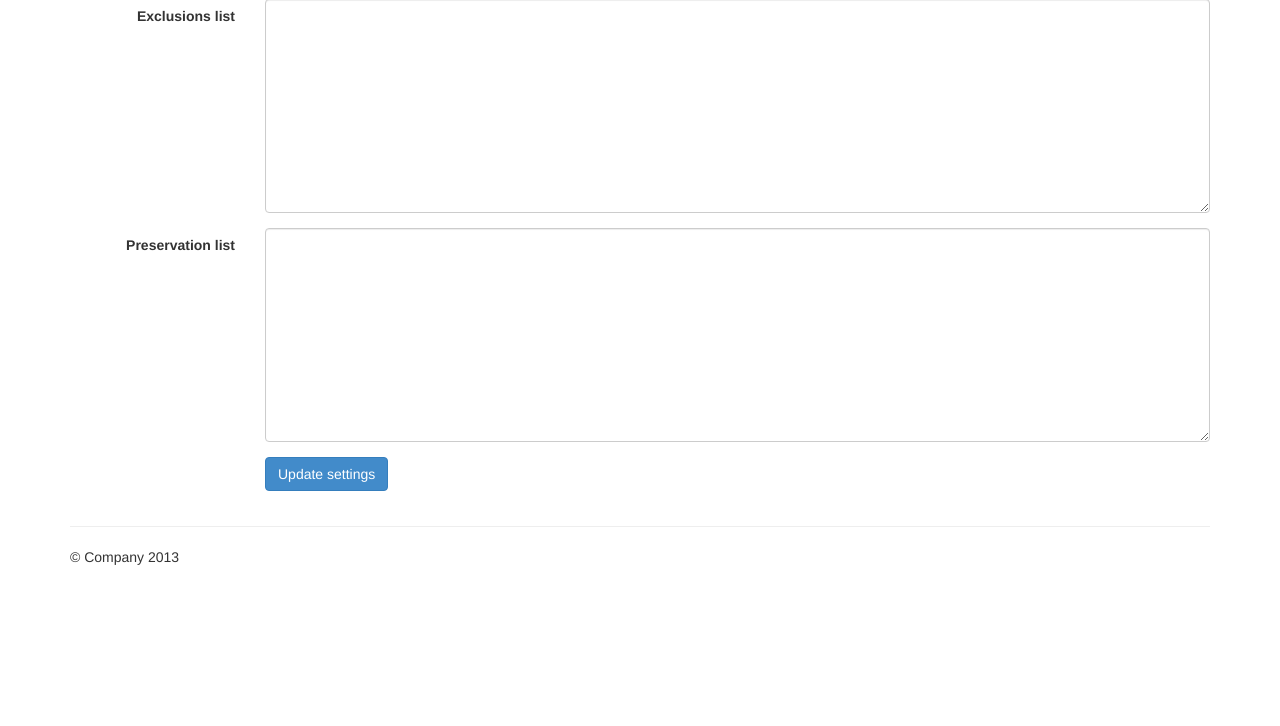
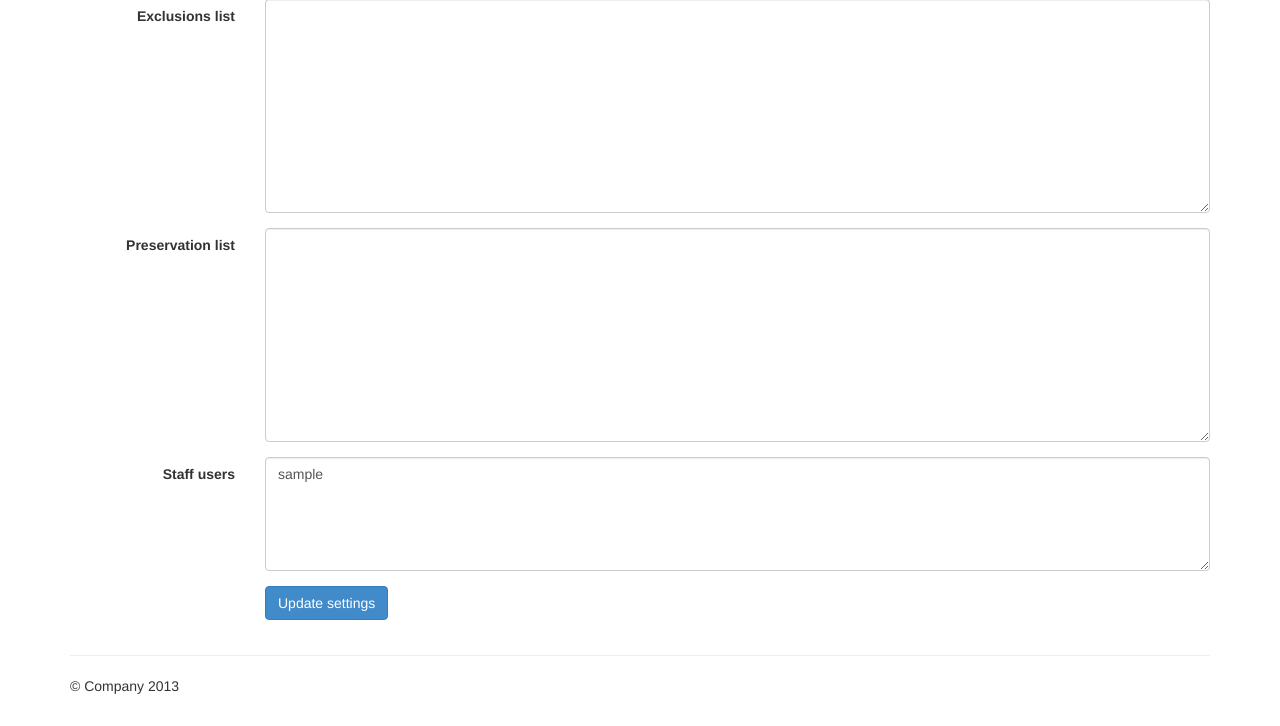
Before and after one commit to supermakc/Domain-Pan, a Django app: page /profile in a window 1280 px wide. Shown: the part 1174-1900 px from the top of the page. Before the commit the page ends 1739 px from the top, so only its background shows below. Run offline with Django 3.2, Linux system fonts and the light colour scheme; the visitor is signed in with stand-in values (Sample User, id 1); data comes from the database, SQL or seed files in the repository; data that the repository does not hold is empty.

Commit message:
Added: Ability to change which users are staff.

```diff
--- a/main/templates/main/profile.html
+++ b/main/templates/main/profile.html
@@ -119,7 +119,7 @@
     </div>
   </form>
 
-  {% if user.is_superuser %}
+  {% if user.is_staff %}
     <hr />
     <h2>Administration Settings</h2>
     <form class="form-horizontal" role="form" name="admin_settings" action="/update_admin" method="post">
@@ -136,6 +136,14 @@
           <textarea class="form-control" id="input_preserved" name="preserved" rows="10">{{ preserved }}</textarea>
         </div>
       </div>
+      {% if user.is_superuser %}
+        <div class="form-group">
+          <label for="input_staff" class="col-sm-2 control-label">Staff users</label>
+          <div class="col-sm-10">
+            <textarea class="form-control" id="input_staff" name="staff" rows="5">{{ staff }}</textarea>
+          </div>
+        </div>
+      {% endif %}
       <div class="form-group">
         <div class="col-sm-offset-2 col-sm-10">
           <button type="submit" class="btn btn-primary">Update settings</button>
--- a/main/views.py
+++ b/main/views.py
@@ -3,6 +3,7 @@ from django.http import HttpResponse
 from django.shortcuts import render, redirect
 from django.core.cache import cache
 from django.contrib.auth import authenticate, login, logout
+from django.contrib.auth.models import User
 from django.views.decorators.csrf import csrf_exempt
 from django.contrib.auth.decorators import login_required
 from django.db import transaction
@@ -142,10 +143,23 @@ def profile(request):
         project.domains = ProjectDomain.objects.filter(project_id=project.id)
     exclusions = None
     preserved = None
-    if request.user.is_superuser:
+    staff = None
+    if request.user.is_staff:
         exclusions = '\n'.join([e.domain for e in ExcludedDomain.objects.all()])
         preserved = '\n'.join([p.domain for p in PreservedDomain.objects.all()])
-    return render(request, 'main/profile.html', {'user' : request.user, 'projects' : projects, 'uploadform' : uploadform, 'profile_message' : profile_message, 'profile_messagetype' : profile_messagetype, 'exclusions' : exclusions, 'preserved' : preserved})
+    if request.user.is_superuser:
+        staff = '\n'.join([u.username for u in User.objects.filter(is_staff=True)])
+    return render(request,
+        'main/profile.html',
+        {
+            'user' : request.user,
+            'projects' : projects,
+            'uploadform' : uploadform,
+            'profile_message' : profile_message,
+            'profile_messagetype' : profile_messagetype,
+            'exclusions' : exclusions,
+            'preserved' : preserved,
+            'staff' : staff})
 
 def upload_project(request):
     if not request.user.is_authenticated():
@@ -223,7 +237,7 @@ def delete_project(request):
 
 @transaction.atomic
 def update_admin(request):
-    if not request.user.is_authenticated() or not request.user.is_superuser or request.method != 'POST':
+    if not request.user.is_authenticated() or not request.user.is_staff or request.method != 'POST':
         return redirect('/')
     exclusions = request.POST['exclusions']
     preserved = request.POST['preserved']
@@ -246,6 +260,19 @@ def update_admin(request):
         pd = PreservedDomain(domain=p)
         pd.save()
 
+    if request.user.is_superuser:
+        staff = request.POST['staff']
+        staff_list = []
+        for s in staff.split('\n'):
+            s = s.strip()
+            if len(s) == 0:
+                continue
+            staff_list.append(s)
+
+        for u in User.objects.all():
+            u.is_staff = u.username in staff_list
+            u.save()
+
     request.session['profile_message'] = 'Administration settings successfully updated'
     request.session['profile_messagetype'] = 'success'
     return redirect('/profile')
```
